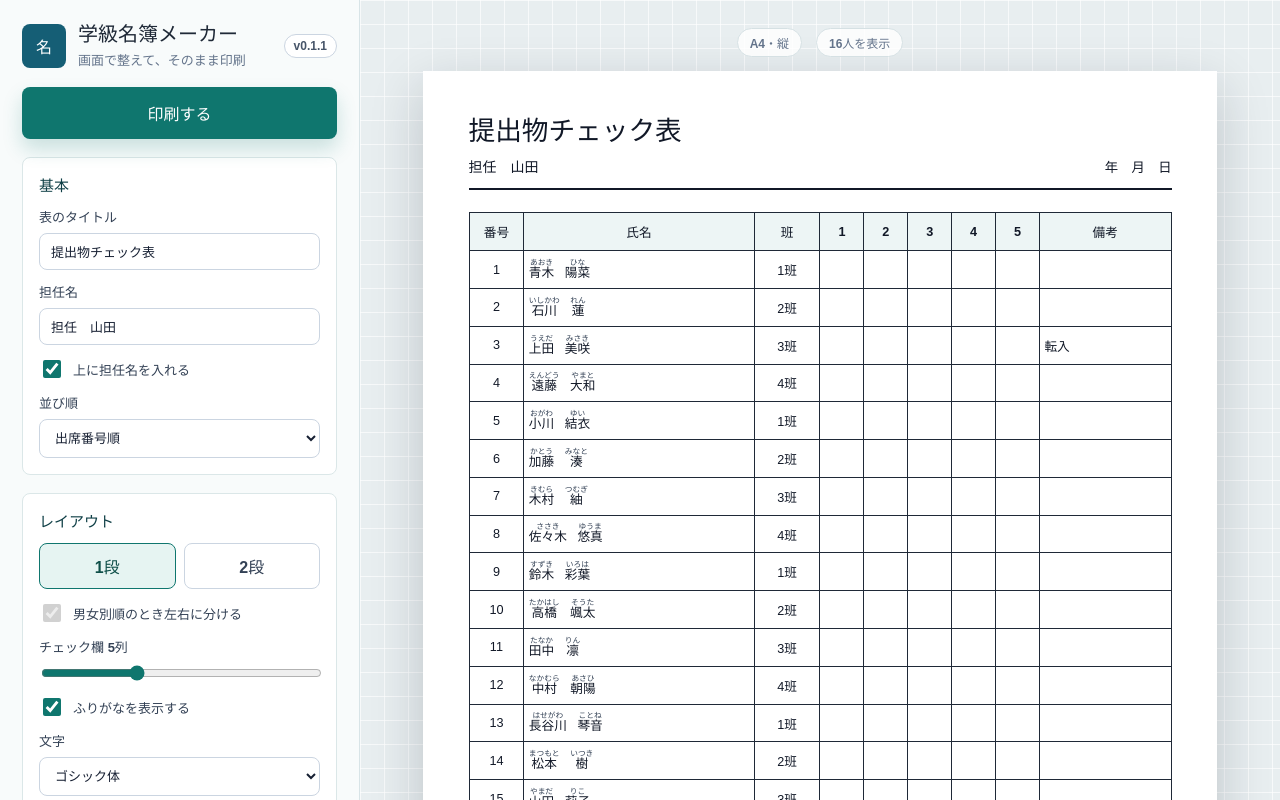
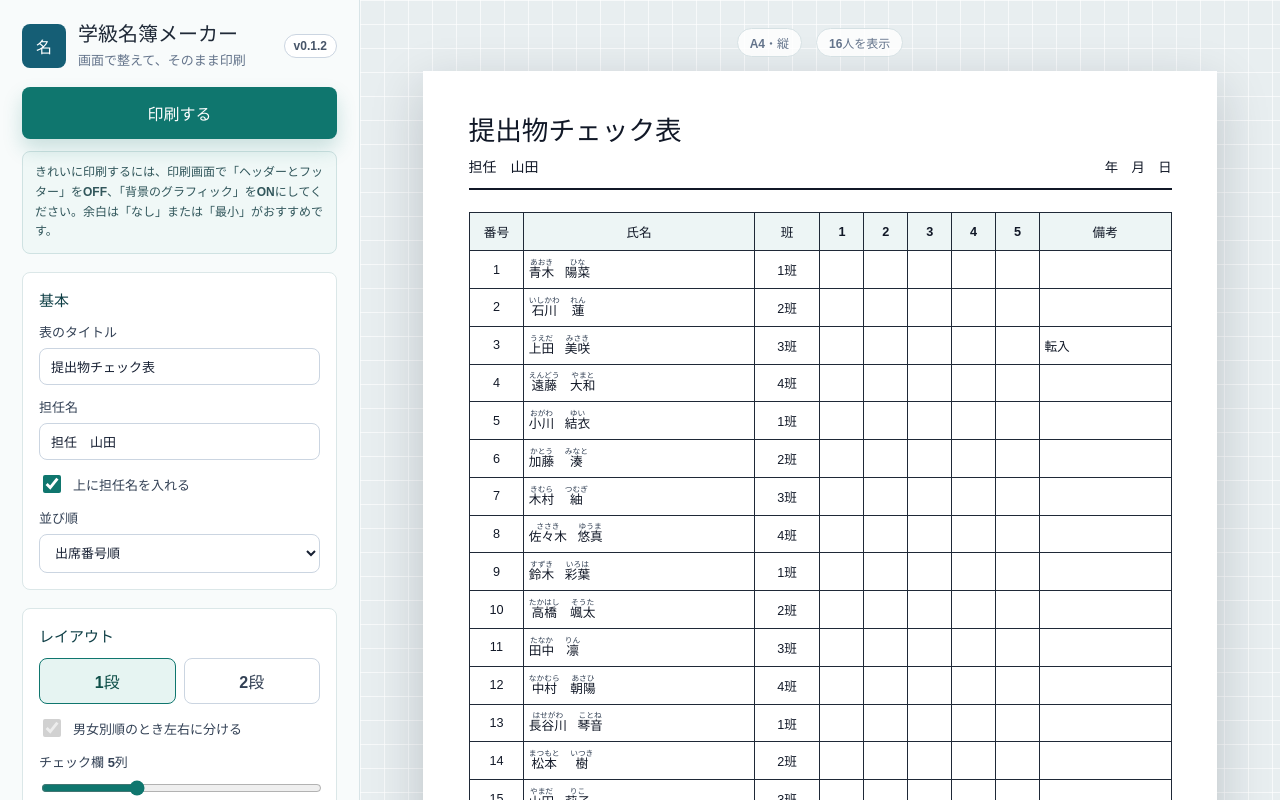
Before and after one commit to bantai-education-design/gakkyu-meibo-maker, a React (Vite) app: page / in a window 1280 px wide. Built offline with nearby package versions, Linux system fonts and the light colour scheme.

Commit message:
Improve print layout and print guidance v0.1.2

```diff
--- a/package.json
+++ b/package.json
@@ -1,6 +1,6 @@
 {
   "name": "class-roster-maker",
-  "version": "0.1.1",
+  "version": "0.1.2",
   "private": true,
   "description": "学校現場向けの学級名簿・提出物チェック表印刷アプリ",
   "type": "module",
--- a/src/components/ControlPanel.tsx
+++ b/src/components/ControlPanel.tsx
@@ -43,6 +43,10 @@ export function ControlPanel({
       <button className="print-button" type="button" onClick={onPrint}>
         印刷する
       </button>
+
+      <div className="print-guidance">
+        きれいに印刷するには、印刷画面で「ヘッダーとフッター」をOFF、「背景のグラフィック」をONにしてください。余白は「なし」または「最小」がおすすめです。
+      </div>
 
       <section className="panel-section">
         <h2>基本</h2>
--- a/src/styles/app.css
+++ b/src/styles/app.css
@@ -95,6 +95,18 @@ select {
 
 .print-button:hover {
   background: #0b6b64;
+}
+
+.print-guidance {
+  margin-top: 12px;
+  border: 1px solid #cfe2e2;
+  border-radius: 8px;
+  background: #f0f8f7;
+  color: #31565b;
+  padding: 11px 12px;
+  font-size: 12px;
+  font-weight: 700;
+  line-height: 1.65;
 }
 
 .panel-section {
--- a/src/styles/print.css
+++ b/src/styles/print.css
@@ -1,11 +1,17 @@
 @media print {
+  html,
   :root,
   body {
     background: #ffffff !important;
   }
 
+  html,
   body {
+    width: auto;
+    height: auto;
     min-width: 0;
+    margin: 0;
+    overflow: visible !important;
   }
 
   .control-panel,
@@ -15,23 +21,37 @@
 
   .app-shell {
     display: block;
+    width: auto;
+    height: auto;
     min-height: auto;
+    overflow: visible !important;
   }
 
   .preview-wrap {
     display: block;
+    width: 100%;
     height: auto;
-    overflow: visible;
+    min-height: 0;
+    margin: 0;
     padding: 0;
     background: #ffffff !important;
+    overflow: visible !important;
   }
 
-  .paper {
-    width: auto;
-    min-height: auto;
-    margin: 0;
-    padding: 0;
+  .paper,
+  .preview-paper {
+    display: block;
+    width: 100% !important;
+    max-width: none;
+    min-height: 0;
+    margin: 0 auto;
+    padding: 0 !important;
+    background: #ffffff !important;
     box-shadow: none !important;
+  }
+
+  .roster-columns {
+    width: 100%;
   }
 
   .paper-header {
--- a/src/version.ts
+++ b/src/version.ts
@@ -1 +1 @@
-export const APP_VERSION = "0.1.1";
+export const APP_VERSION = "0.1.2";
```
Also changed, not shown: 2 other files (tests, documents, lock files or other folders).
